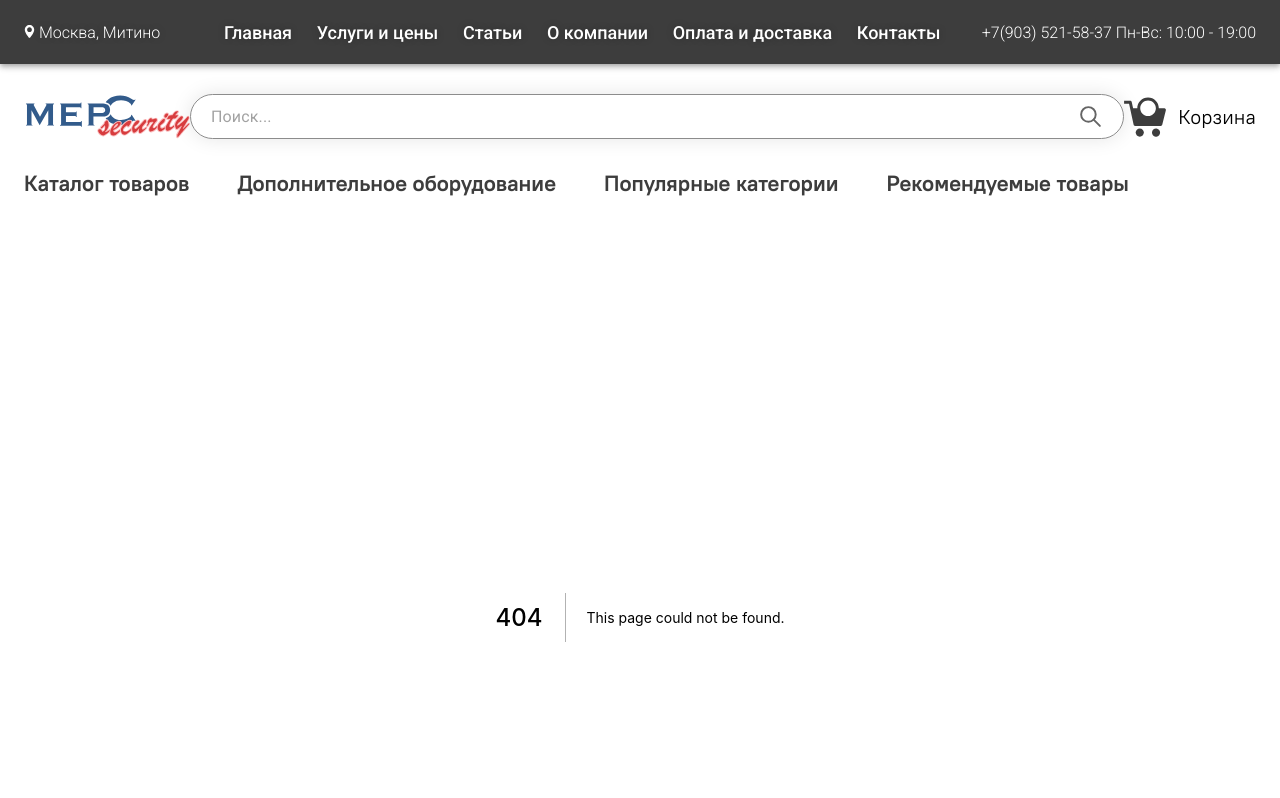
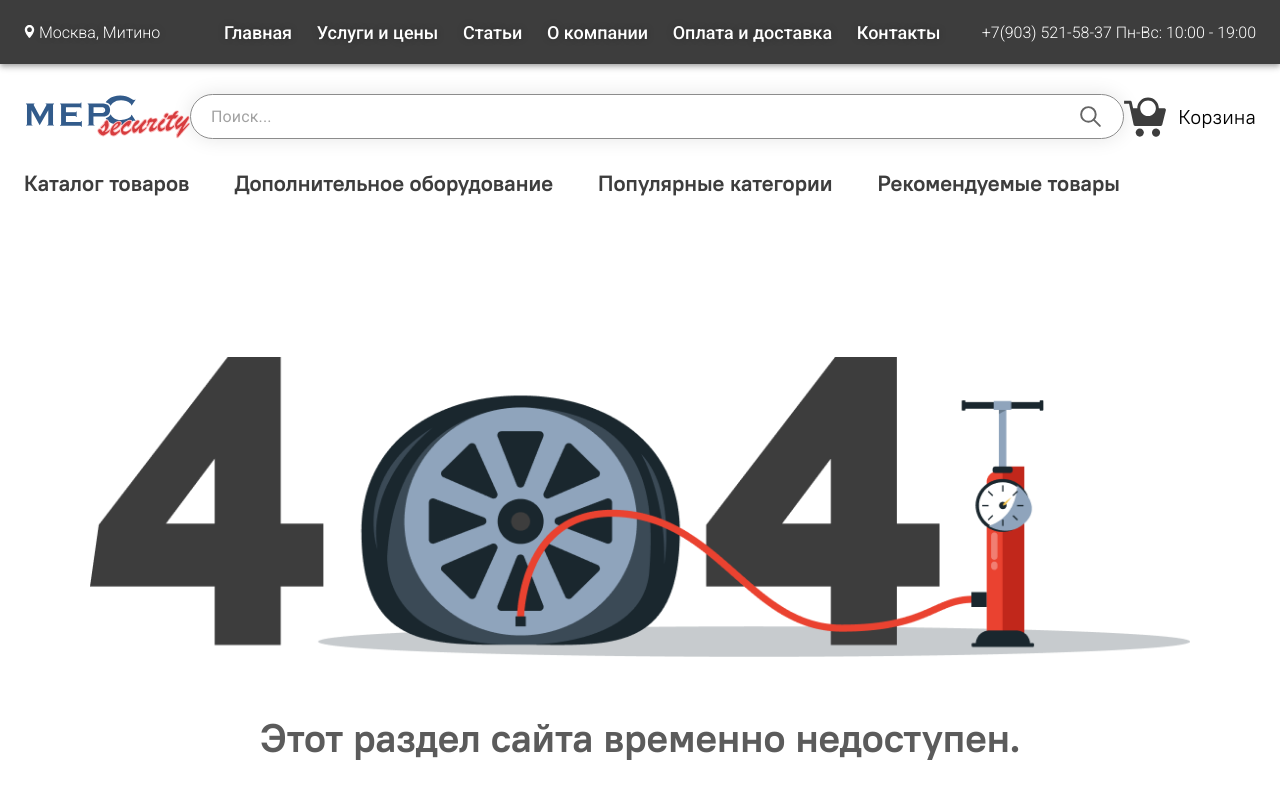
Before and after one commit to slloed/mers-security, a Next.js app in the folder app/: page /404 in a window 1280 px wide. Before the commit this address had no page. Shown: the top 798 px of the page. Built offline with nearby package versions, Linux system fonts and the light colour scheme.

Commit message:
feat: add 404 page

```diff
--- a/app/components/common/Layouts/MainLayout/Header/components/LowerHead/styles.module.scss
+++ b/app/components/common/Layouts/MainLayout/Header/components/LowerHead/styles.module.scss
@@ -12,8 +12,10 @@
   color: #3D3D3D;
   margin-bottom: 20px;
   font-weight: 600;
+  justify-content: space-between;
+  max-width: 1100px;
 
   & li{
-    margin-right: 48px;
+    margin-right: 4px;
   }
 }
--- /dev/null
+++ b/app/pages/404/index.js
@@ -0,0 +1,17 @@
+
+import Image from "next/image";
+import notFoundImg from "../../assets/images/404.png";
+import Wrapper from "../../components/common/Wrapper";
+import styles from "./styles.module.scss";
+
+const NotFound = () => {
+
+  return (
+    <Wrapper className={styles.container} >
+      <Image src={notFoundImg} alt="Этот раздел сайта временно недоступен" width="1100" height="300" />
+      <h1 className={styles.caption} >Этот раздел сайта временно недоступен.</h1>
+    </Wrapper>
+  )
+};
+
+export default NotFound;
--- /dev/null
+++ b/app/pages/404/styles.module.scss
@@ -0,0 +1,16 @@
+@import 'assets/styles/util/colors';
+
+.container {
+  width: 100%;
+  height: 100%;
+  padding-top: 140px;
+  display: flex;
+  flex-direction: column ;
+  align-items: center;
+  justify-content: center;
+}
+
+.caption {
+  color: $grayColor;
+  margin-top: 56px;
+}
--- a/app/pages/conditions/index.js
+++ b/app/pages/conditions/index.js
@@ -1,4 +1,3 @@
-import { Typography } from "@material-ui/core";
 import Wrapper from "../../components/common/Wrapper";
 import styles from "./styles.module.scss"
 
```
Also changed, not shown: app/pages/contacts.js (deleted, +0 -7 lines), app/assets/images/404.png (added).
